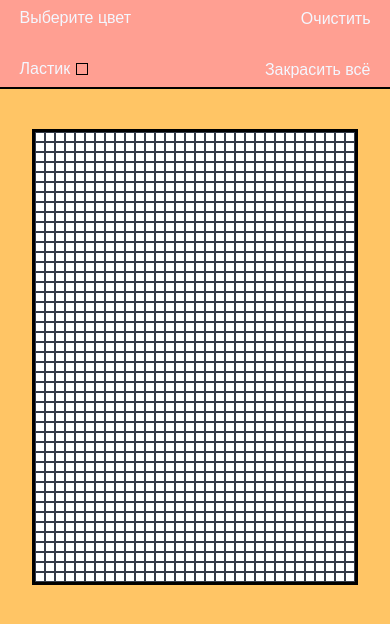
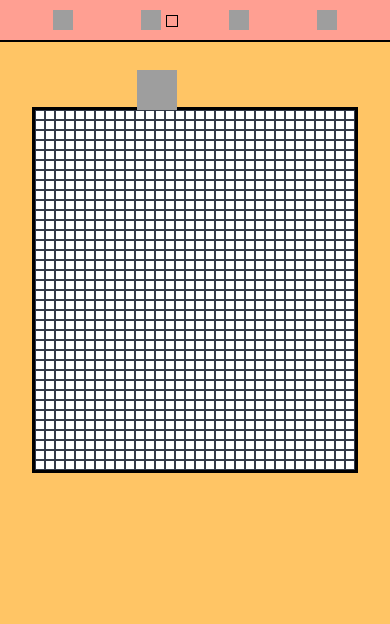
Before and after one commit to SpaceDenika/pixelArt-prod, a plain HTML site: page index.html in a window 390 px wide. Drawn offline with Linux system fonts and the light colour scheme; grey boxes are pictures that could not be loaded.

Commit message:
changed adaptive header

```diff
--- a/css/style.css
+++ b/css/style.css
@@ -330,43 +330,53 @@
     padding: 10px 0;
   }
 
-  .control__label {
-    max-height: 20px;
+  .header {
+    margin-bottom: 65px;
   }
 
-  .control__label:first-of-type {
-    margin-bottom: 30px;
+  .control__label_type_eraser {
+    font-size: 0;
+    background-image: url("https://img.icons8.com/office/16/000000/eraser.png");
+    width: 20px;
+    height: 20px;
+    background-size: cover;
+    background-repeat: no-repeat;
+  }
+
+  .control__label_type_color {
+    background-image: url("https://img.icons8.com/office/100/000000/paint-palette.png");
+    width: 20px;
+    height: 20px;
+    background-size: cover;
+    background-repeat: no-repeat;
   }
 
   .control__fake-input_type_eraser {
     width: 15px;
     height: 15px;
-    top: 3px;
+    left: 25px;
   }
 
-  .control__button {
-    max-height: 20px;
-    -ms-flex-item-align: end;
-        align-self: flex-end;
+  .control__fake-input_type_color {
+    font-size: 0;
   }
 
-  .control__button:first-of-type {
-    margin-bottom: 30px;
+  .control__button_type_clear {
+    font-size: 0;
+    background-image: url("https://img.icons8.com/emoji/48/000000/cross-mark-emoji.png");
+    width: 20px;
+    height: 20px;
+    background-size: cover;
+    background-repeat: no-repeat;
   }
 
-  .control {
-    -webkit-box-orient: vertical;
-    -webkit-box-direction: normal;
-        -ms-flex-direction: column;
-            flex-direction: column;
-    -webkit-box-pack: start;
-        -ms-flex-pack: start;
-            justify-content: flex-start;
-    -webkit-box-align: start;
-        -ms-flex-align: start;
-            align-items: flex-start;
-    max-height: 70px;
-    font-size: 20px;
+  .control__button_type_fill {
+    font-size: 0;
+    background-image: url("https://img.icons8.com/office/16/000000/paint-bucket.png");
+    width: 20px;
+    height: 20px;
+    background-size: cover;
+    background-repeat: no-repeat;
   }
 
   .pixel__container {
@@ -374,7 +384,7 @@
   }
 
   .pixel__image {
-    top: -6.5%;
+    top: -19.5%;
     left: 35%;
     width: 40px;
     height: 40px;
@@ -411,30 +421,10 @@
 }
 
 @media screen and (max-width: 424px) {
-  .control__label {
-    max-height: 16px;
-  }
-
-  .control__label:first-of-type {
-    margin-bottom: 35px;
-  }
-
   .control__fake-input_type_eraser {
     width: 10px;
     height: 10px;
-    top: 2px;
-  }
-
-  .control__button {
-    max-height: 16px;
-  }
-
-  .control__button:first-of-type {
-    margin-bottom: 35px;
-  }
-
-  .control {
-    font-size: 16px;
+    top: 5px;
   }
 
   .pixel__container {
@@ -442,7 +432,7 @@
   }
 
   .pixel__image {
-    top: -8%;
+    top: -10%;
   }
 }
 
@@ -452,7 +442,7 @@
   }
 
   .pixel__image {
-    top: -9%;
+    top: -11%;
   }
 }
 
@@ -462,6 +452,6 @@
   }
 
   .pixel__image {
-    top: -8%;
+    top: -12%;
   }
 }
--- a/index.html
+++ b/index.html
@@ -12,9 +12,9 @@
       <div class="container header__container">
         <div class="control">
   <!--color-->
-  <label class="control__label">
+  <label class="control__label control__label_type_color">
     <input type="color" class="control__input control__input_type_color" name="color">
-    <span class="control__fake-input">Выберите цвет</span>
+    <span class="control__fake-input control__fake-input_type_color">Выберите цвет</span>
    </label>
   <!--eraser-->
   <label class="control__label control__label_type_eraser">
@@ -35,7 +35,7 @@
   <div class="container pixel__container">
     <div class="pixel__board"></div>
   </div>
-  <!-- <div class="pixel__image"></div> -->
+  <div class="pixel__image"></div>
 </section>
     </main>
     <template class="template">
--- a/js/script.js
+++ b/js/script.js
@@ -17,18 +17,18 @@ let media_8 = window.matchMedia('(max-width: 319px)');
 let mainContainer = document.querySelector('.pixel__container');
 let clone = [];
 
-// const animation = () => {
-//   if (pixelImage.classList.contains('pixel__image_animation_1') !== true) {
-//     pixelImage.classList.remove('pixel__image_animation_2');
-//     pixelImage.classList.add('pixel__image_animation_1');
-//   } else {
-//     pixelImage.classList.remove('pixel__image_animation_1');
-//     pixelImage.classList.add('pixel__image_animation_2');
-//   }
-// }
+const animation = () => {
+  if (pixelImage.classList.contains('pixel__image_animation_1') !== true) {
+    pixelImage.classList.remove('pixel__image_animation_2');
+    pixelImage.classList.add('pixel__image_animation_1');
+  } else {
+    pixelImage.classList.remove('pixel__image_animation_1');
+    pixelImage.classList.add('pixel__image_animation_2');
+  }
+}
 
 
-// pixelImage.addEventListener('click', animation);
+pixelImage.addEventListener('click', animation);
 
 
 const addPixel = (num) => {
@@ -132,7 +132,7 @@ const mediaQuery_4 = () => {
   if (media_4.matches) {
     removePixel();
     mainContainer.append(containerPixel);
-    addPixel(2520);
+    addPixel(810);
   }
   paint();
   useEraser();
@@ -145,7 +145,7 @@ const mediaQuery_5 = () => {
   if (media_5.matches) {
     removePixel();
     mainContainer.append(containerPixel);
-    addPixel(1960);
+    addPixel(665);
   }
   paint();
   useEraser();
@@ -158,7 +158,7 @@ const mediaQuery_6 = () => {
   if (media_6.matches) {
     removePixel();
     mainContainer.append(containerPixel);
-    addPixel(1440);
+    addPixel(1152);
   }
   paint();
   useEraser();
@@ -171,7 +171,7 @@ const mediaQuery_7 = () => {
   if (media_7.matches) {
     removePixel();
     mainContainer.append(containerPixel);
-    addPixel(975);
+    addPixel(800);
   }
   paint();
   useEraser();
@@ -184,7 +184,7 @@ const mediaQuery_8 = () => {
   if (media_8.matches) {
     removePixel();
     mainContainer.append(containerPixel);
-    addPixel(855);
+    addPixel(589);
   }
   paint();
   useEraser();
```
Also changed, not shown: css/style.min.css, js/script.min.js.
